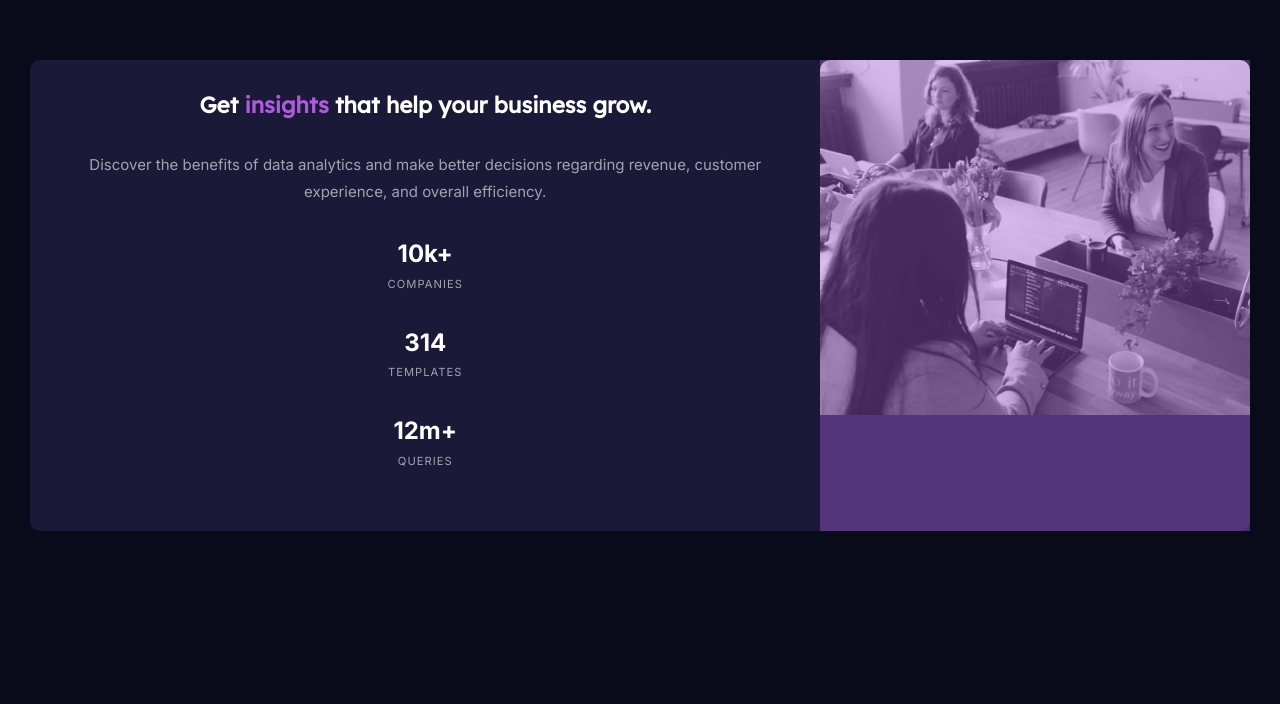
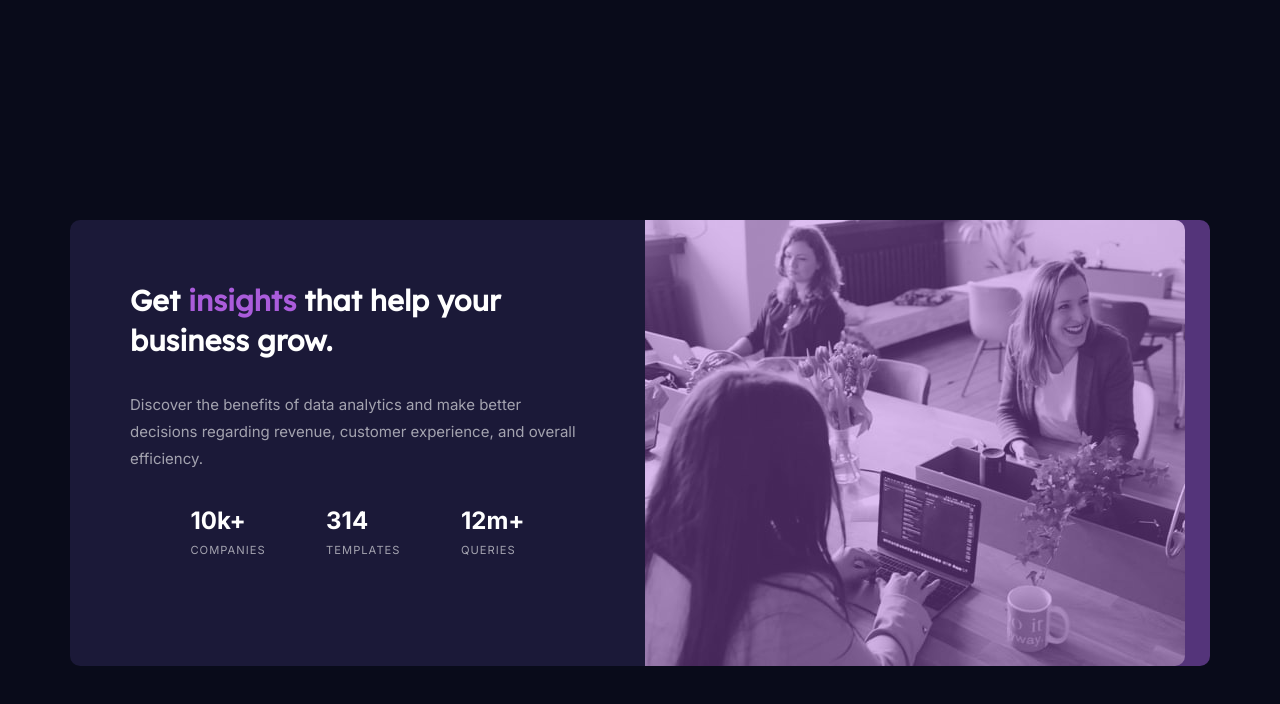
Before and after one commit to AlecDye/preview-card-component, a plain HTML site: page index.html in a window 1280 px wide. Drawn offline with Linux system fonts and the light colour scheme.

Commit message:
Add desktop styles

```diff
--- a/css/style.css
+++ b/css/style.css
@@ -59,6 +59,12 @@ h1 {
   color: var(--clr-white);
 }
 
+@media (min-width: 375px) {
+  h1 {
+    font-size: 1.8rem;
+  }
+}
+
 p {
   color: var(--clr-stat);
   line-height: 1.8;
@@ -81,8 +87,14 @@ img, picture {
 /* Layout */
 .container {
   margin: 0 auto;
-  max-width: 90em;
+  max-width: 80em;
   padding: 4em 2em;
+}
+
+@media (min-width: 375px) {
+  .container {
+    margin-top: 20vh;
+  }
 }
 
 .card {
@@ -100,11 +112,17 @@ img, picture {
 
 .card-img {
   position: relative;
+  width: 100%;
 }
 
 .card-img img {
   border-radius: 10px 10px 0 0;
+}
 
+@media (min-width: 375px) {
+  .card-img img {
+    border-radius: 0 10px 10px 0;
+  }
 }
 
 .img-overlay {
@@ -118,12 +136,30 @@ img, picture {
   z-index: 30;
 }
 
+@media (min-width: 375px) {
+  .img-overlay {
+    border-radius: 0 10px 10px 0;
+  }
+}
+
 .card-body {
   padding: 2em;
 }
 
+@media (min-width: 375px) {
+  .card-body {
+    padding: 4em;
+  }
+}
+
 .card-body__title, .card-body__lead {
   text-align: center;
+}
+
+@media (min-width: 375px) {
+  .card-body__title, .card-body__lead {
+    text-align: left;
+  }
 }
 
 .card-body__stats {
@@ -133,6 +169,14 @@ img, picture {
   justify-content: center;
   padding: 1em 0;
   text-align: center;
+}
+
+@media (min-width: 375px) {
+  .card-body__stats {
+    flex-direction: row;
+    justify-content: space-evenly;
+    text-align: left;
+  }
 }
 
 .stat-block {
```
